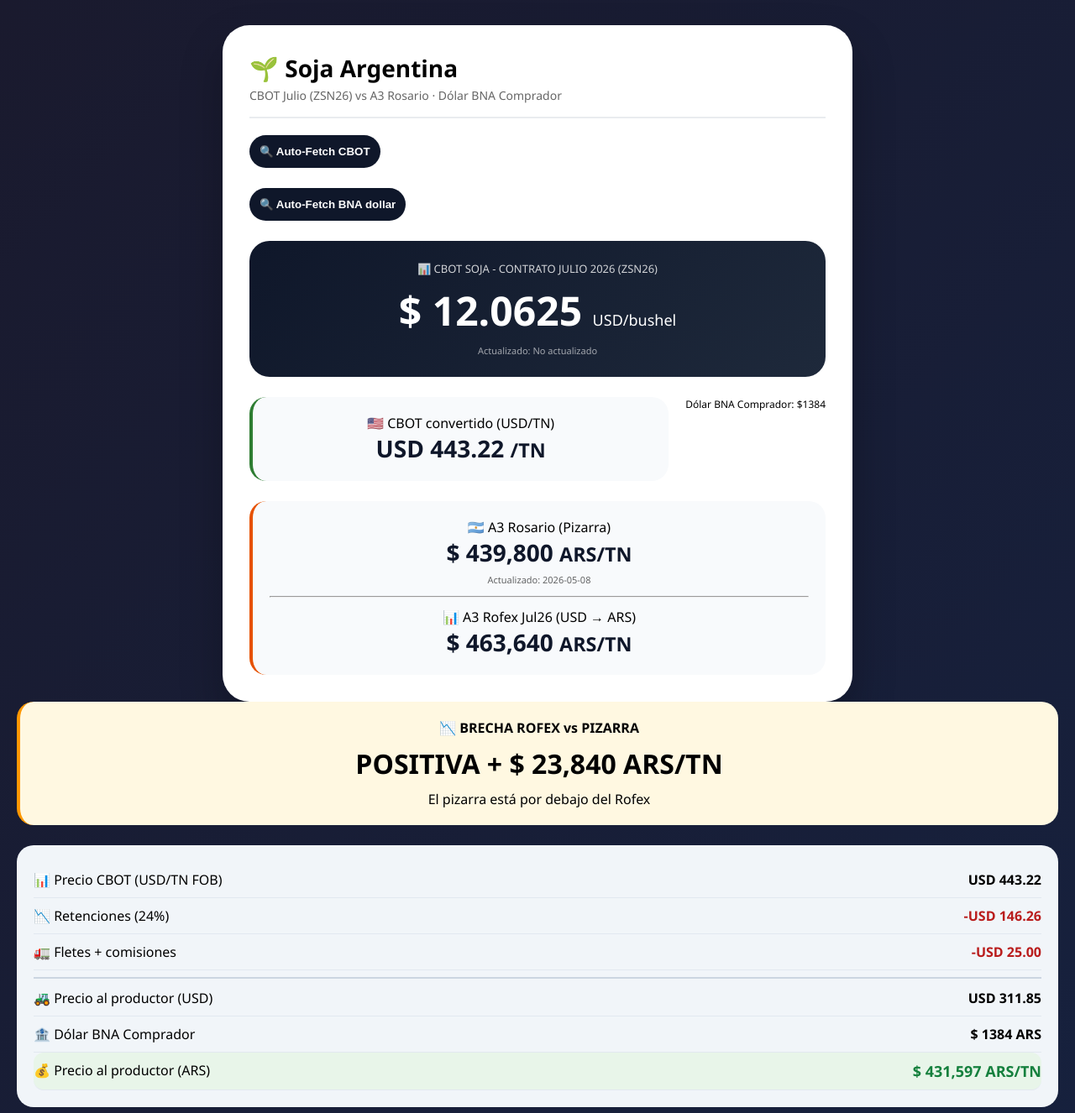
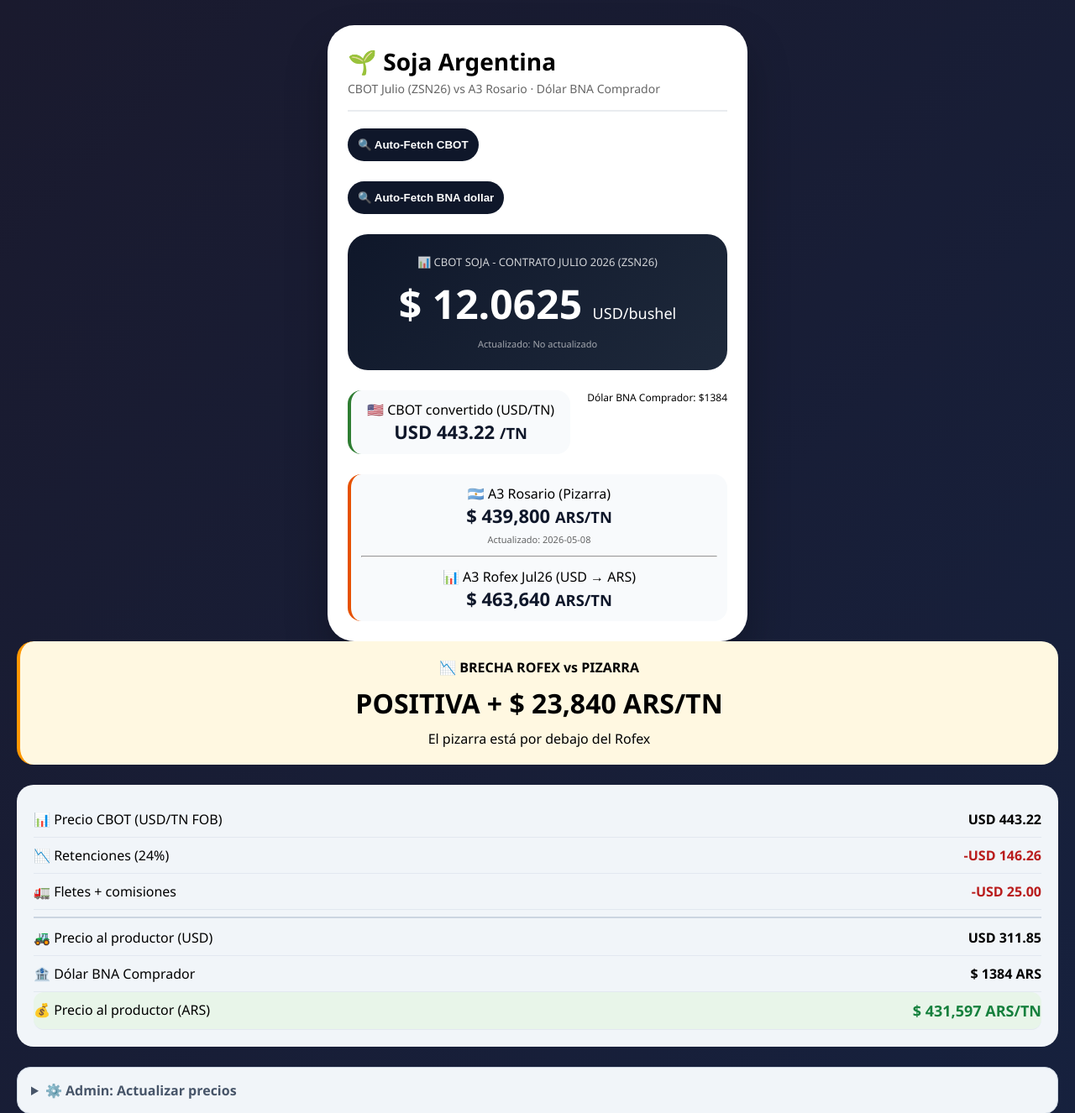
Before and after one commit to decareano/biotech_lab_sim, a Flask app: page / in a window 1280 px wide. Shown: the top 1326 px of the page at 84% size. Run offline with Flask 3, Linux system fonts and the light colour scheme.

Commit message:
changes to the UI

```diff
--- a/templates/index.html
+++ b/templates/index.html
@@ -17,11 +17,11 @@
         padding: 30px 20px;
       }
       .container {
-        max-width: 750px;
+        max-width: 500px;
         margin: 0 auto;
         background: white;
         border-radius: 32px;
-        padding: 32px;
+        padding: 24px;
         box-shadow: 0 25px 50px rgba(0, 0, 0, 0.25);
       }
       h1 {
@@ -86,13 +86,13 @@
       .referencia-card {
         flex: 1;
         background: #f8fafc;
-        padding: 20px;
-        border-radius: 20px;
+        padding: 12px;
+        border-radius: 16px;
         text-align: center;
         border-left: 4px solid #2e7d32;
       }
       .referencia-precio {
-        font-size: 28px;
+        font-size: 22px;
         font-weight: 800;
         color: #0f172a;
       }
```
